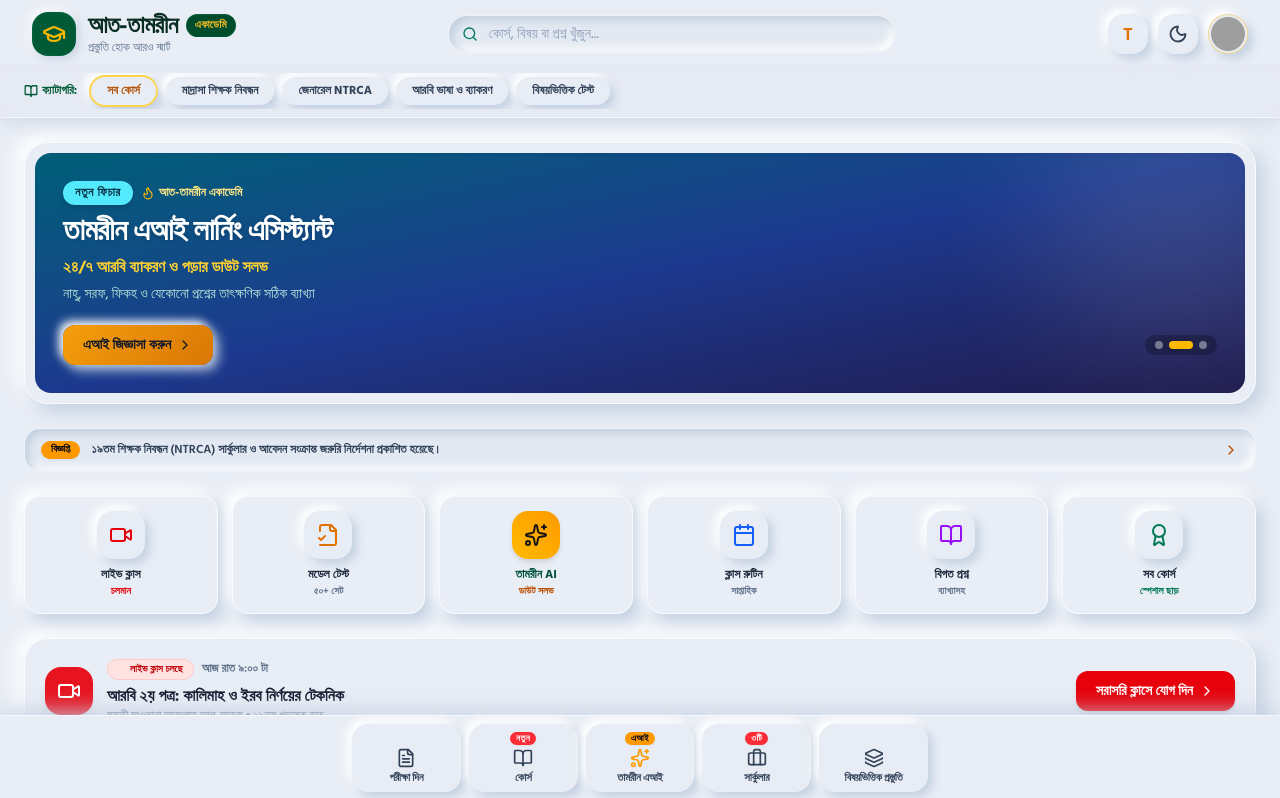
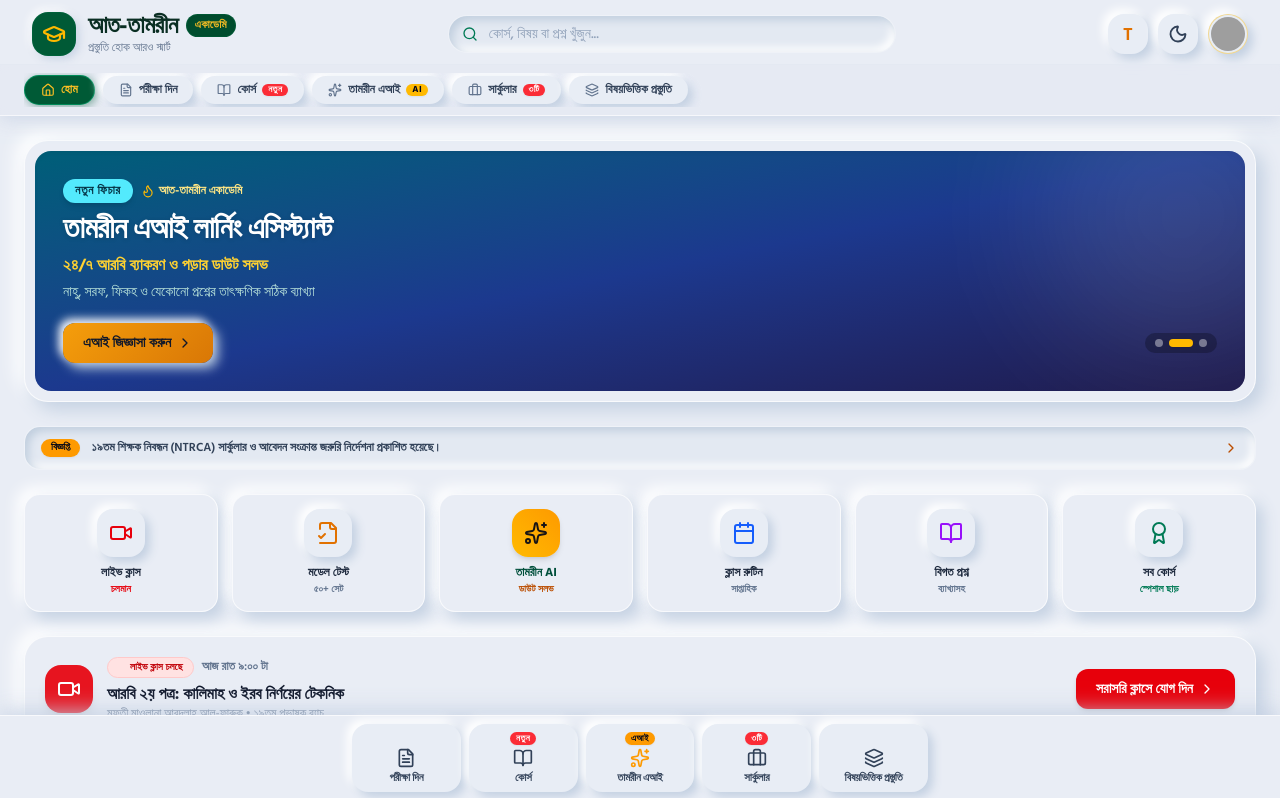
Before and after one commit to jbjobayer/education, a React (Vite) app: page / in a window 1280 px wide. Shown: the top 798 px of the page. Built offline with nearby package versions, Linux system fonts and the light colour scheme; grey boxes are pictures that could not be loaded; a web font is replaced by a local one.

Commit message:
feat: redesign header navigation
Implement new navigation structure with specialized tabs for Home, Exams, Courses, and Tamreen AI to improve user experience and platform accessibility.

```diff
--- a/src/components/Header.tsx
+++ b/src/components/Header.tsx
@@ -3,38 +3,76 @@ import { useApp } from '../context/AppContext';
 import { useTheme } from '../context/ThemeContext';
 import { useFont } from '../context/FontContext';
 import {
-  Bell,
   Search,
   GraduationCap,
-  BookOpen,
   Moon,
   Sun,
-  Type,
   X,
-  ArrowLeft
+  ArrowLeft,
+  Home,
+  FileText,
+  BookOpen,
+  Sparkles,
+  Briefcase,
+  Layers
 } from 'lucide-react';
-import { CourseCategory } from '../types';
+import { MainTab } from '../types';
 
 export const Header: React.FC = () => {
   const {
-    selectedCategory,
-    setSelectedCategory,
-    setIsNotificationOpen,
     searchQuery,
     setSearchQuery,
     activeTab,
-    setActiveTab
+    setActiveTab,
+    setSelectedCategory
   } = useApp();
 
   const { isDark, toggleTheme } = useTheme();
-  const { setIsFontModalOpen, settings } = useFont();
+  const { setIsFontModalOpen } = useFont();
 
-  const categories: { id: CourseCategory; label: string }[] = [
-    { id: 'all', label: 'সব কোর্স' },
-    { id: 'madrasah_ntrca', label: 'মাদ্রাসা শিক্ষক নিবন্ধন' },
-    { id: 'general_ntrca', label: 'জেনারেল NTRCA' },
-    { id: 'arabic_language', label: 'আরবি ভাষা ও ব্যাকরণ' },
-    { id: 'subject_wise', label: 'বিষয়ভিত্তিক টেস্ট' },
+  const navTabs: {
+    id: MainTab;
+    label: string;
+    icon: React.ElementType;
+    badge?: string;
+    badgeColor?: string;
+  }[] = [
+    {
+      id: 'home',
+      label: 'হোম',
+      icon: Home,
+    },
+    {
+      id: 'exams',
+      label: 'পরীক্ষা দিন',
+      icon: FileText,
+    },
+    {
+      id: 'courses',
+      label: 'কোর্স',
+      icon: BookOpen,
+      badge: 'নতুন',
+      badgeColor: 'bg-red-500 text-white',
+    },
+    {
+      id: 'ai',
+      label: 'তামরীন এআই',
+      icon: Sparkles,
+      badge: 'AI',
+      badgeColor: 'bg-amber-400 text-slate-950 font-black',
+    },
+    {
+      id: 'circular',
+      label: 'সার্কুলার',
+      icon: Briefcase,
+      badge: '৩টি',
+      badgeColor: 'bg-red-500 text-white',
+    },
+    {
+      id: 'subject_wise',
+      label: 'বিষয়ভিত্তিক প্রস্তুতি',
+      icon: Layers,
+    },
   ];
 
   return (
@@ -46,7 +84,7 @@ export const Header: React.FC = () => {
           {activeTab !== 'home' ? (
             <button
               onClick={() => setActiveTab('home')}
-              className="w-10 h-10 rounded-2xl neu-btn text-amber-600 dark:text-amber-400 flex items-center justify-center transition-transform active:scale-95 shrink-0"
+              className="w-10 h-10 rounded-2xl neu-btn text-amber-600 dark:text-amber-400 flex items-center justify-center transition-transform active:scale-95 shrink-0 cursor-pointer"
               title="হোমে ফিরে যান"
             >
               <ArrowLeft className="w-5 h-5 stroke-[2.5]" />
@@ -91,7 +129,7 @@ export const Header: React.FC = () => {
             {searchQuery && (
               <button
                 onClick={() => setSearchQuery('')}
-                className="absolute right-3.5 top-1/2 -translate-y-1/2 text-xs text-slate-400 hover:text-slate-700 dark:hover:text-slate-200 bg-white/70 dark:bg-slate-700 rounded-full w-5 h-5 flex items-center justify-center"
+                className="absolute right-3.5 top-1/2 -translate-y-1/2 text-xs text-slate-400 hover:text-slate-700 dark:hover:text-slate-200 bg-white/70 dark:bg-slate-700 rounded-full w-5 h-5 flex items-center justify-center cursor-pointer"
               >
                 <X className="w-3 h-3" />
               </button>
@@ -104,7 +142,7 @@ export const Header: React.FC = () => {
           {/* Font & Arabic Harakat Switcher Button - Clean T icon */}
           <button
             onClick={() => setIsFontModalOpen(true)}
-            className="w-10 h-10 rounded-2xl neu-btn text-amber-600 dark:text-amber-400 flex items-center justify-center transition-transform active:scale-95 shrink-0"
+            className="w-10 h-10 rounded-2xl neu-btn text-amber-600 dark:text-amber-400 flex items-center justify-center transition-transform active:scale-95 shrink-0 cursor-pointer"
             title="বাংলা ও আরবি ফন্ট সেটিংস (T)"
           >
             <span className="font-black text-base leading-none text-amber-600 dark:text-amber-400 font-sans">
@@ -115,7 +153,7 @@ export const Header: React.FC = () => {
           {/* Theme Toggle Button (Light/Dark) */}
           <button
             onClick={toggleTheme}
-            className="w-10 h-10 rounded-2xl neu-btn text-slate-700 dark:text-amber-400 flex items-center justify-center transition-transform active:scale-95 shrink-0"
+            className="w-10 h-10 rounded-2xl neu-btn text-slate-700 dark:text-amber-400 flex items-center justify-center transition-transform active:scale-95 shrink-0 cursor-pointer"
             title={isDark ? "লাইট মোড চালু করুন" : "ডার্ক মোড চালু করুন"}
           >
             {isDark ? (
@@ -128,7 +166,7 @@ export const Header: React.FC = () => {
           {/* Profile Avatar Button */}
           <button
             onClick={() => setActiveTab('profile')}
-            className="w-10 h-10 rounded-full neu-btn p-0.5 flex items-center justify-center overflow-hidden transition-transform active:scale-95 shrink-0 border border-amber-400/40"
+            className="w-10 h-10 rounded-full neu-btn p-0.5 flex items-center justify-center overflow-hidden transition-transform active:scale-95 shrink-0 border border-amber-400/40 cursor-pointer"
             title="প্রোফাইল"
           >
             <img
@@ -140,7 +178,7 @@ export const Header: React.FC = () => {
         </div>
       </div>
 
-      {/* Mobile Search Bar (matching screenshot) */}
+      {/* Mobile Search Bar */}
       <div className="px-4 pb-2.5 max-w-7xl mx-auto md:hidden">
         <div className="relative w-full">
           <Search className="absolute left-3.5 top-1/2 -translate-y-1/2 w-4 h-4 text-[#005a36] dark:text-emerald-400" />
@@ -154,7 +192,7 @@ export const Header: React.FC = () => {
           {searchQuery && (
             <button
               onClick={() => setSearchQuery('')}
-              className="absolute right-3.5 top-1/2 -translate-y-1/2 text-xs text-slate-400 hover:text-slate-700 dark:hover:text-slate-200 bg-white/70 dark:bg-slate-700 rounded-full w-5 h-5 flex items-center justify-center"
+              className="absolute right-3.5 top-1/2 -translate-y-1/2 text-xs text-slate-400 hover:text-slate-700 dark:hover:text-slate-200 bg-white/70 dark:bg-slate-700 rounded-full w-5 h-5 flex items-center justify-center cursor-pointer"
             >
               <X className="w-3 h-3" />
             </button>
@@ -162,32 +200,35 @@ export const Header: React.FC = () => {
         </div>
       </div>
 
-      {/* Category Filter Pills */}
-      <div className="border-t border-slate-200/60 dark:border-slate-800/80 bg-[#e4e9f2]/70 dark:bg-[#0b121d]/80 backdrop-blur-xs py-2 px-4 sm:px-6">
+      {/* Navigation Tabs Bar (Replacing old Categories) */}
+      <div className="border-t border-slate-200/60 dark:border-slate-800/80 bg-[#e4e9f2]/70 dark:bg-[#0b121d]/80 backdrop-blur-xs py-2 px-3 sm:px-6">
         <div className="max-w-7xl mx-auto flex items-center gap-2 overflow-x-auto no-scrollbar py-0.5">
-          <div className="flex items-center gap-1 text-xs font-bold text-[#005a36] dark:text-emerald-400 shrink-0 pr-1">
-            <BookOpen className="w-3.5 h-3.5 text-[#005a36] dark:text-emerald-400 stroke-[2.2]" />
-            <span>ক্যাটাগরি:</span>
-          </div>
+          {navTabs.map((tab) => {
+            const isSelected = activeTab === tab.id;
+            const Icon = tab.icon;
 
-          {categories.map((cat) => {
-            const isSelected = selectedCategory === cat.id;
             return (
               <button
-                key={cat.id}
+                key={tab.id}
                 onClick={() => {
-                  setSelectedCategory(cat.id);
-                  if (activeTab !== 'courses' && activeTab !== 'home') {
-                    setActiveTab('courses');
+                  if (tab.id === 'courses') {
+                    setSelectedCategory('all');
                   }
+                  setActiveTab(tab.id);
                 }}
-                className={`px-4 py-1.5 rounded-full text-xs font-bold whitespace-nowrap transition-all cursor-pointer ${
+                className={`px-3.5 sm:px-4 py-1.5 rounded-full text-xs font-bold whitespace-nowrap transition-all cursor-pointer inline-flex items-center gap-1.5 select-none active:scale-95 ${
                   isSelected
-                    ? 'neu-btn text-[#b45309] dark:text-[#fbbf24] font-black border-2 border-[#fcd34d] dark:border-[#fbbf24] shadow-[2px_2px_6px_rgba(195,207,226,0.8),-2px_-2px_6px_rgba(255,255,255,0.9)] dark:shadow-[2px_2px_6px_rgba(0,0,0,0.6),-2px_-2px_6px_rgba(255,255,255,0.05)] bg-[#edf1f8] dark:bg-[#18263e]'
-                    : 'neu-btn text-slate-700 dark:text-slate-300 hover:text-slate-900 dark:hover:text-white'
+                    ? 'bg-[#005a36] text-[#fbbf24] font-black border border-emerald-500/50 shadow-[2px_2px_8px_rgba(0,90,54,0.45)]'
+                    : 'neu-btn text-slate-700 dark:text-slate-300 hover:text-slate-950 dark:hover:text-white'
                 }`}
               >
-                {cat.label}
+                <Icon className={`w-3.5 h-3.5 ${isSelected ? 'text-[#fbbf24]' : 'text-slate-500 dark:text-slate-400'}`} />
+                <span>{tab.label}</span>
+                {tab.badge && (
+                  <span className={`text-[9px] px-1.5 py-0.2 rounded-full tracking-wider shadow-xs ${tab.badgeColor}`}>
+                    {tab.badge}
+                  </span>
+                )}
               </button>
             );
           })}
```
